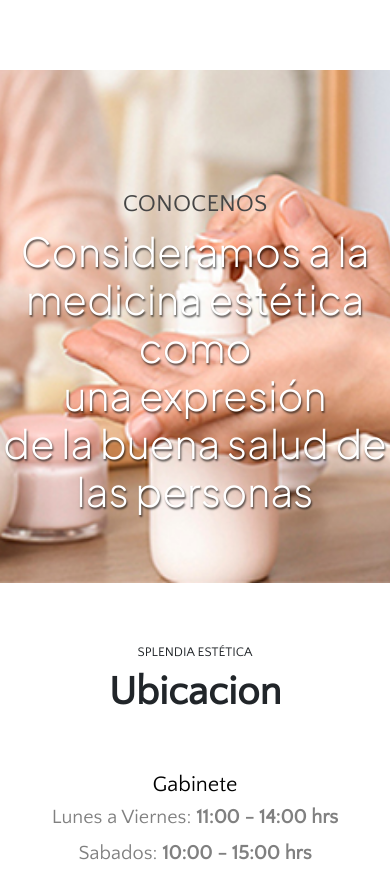
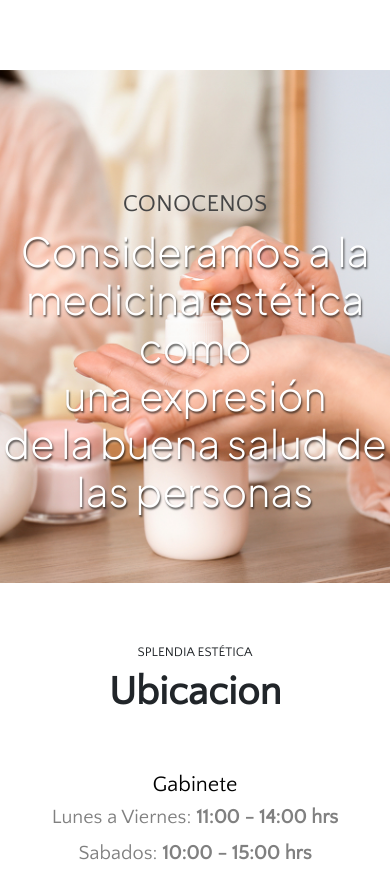
Before and after one commit to Faqqg/ProyectoCoder, a website: page index.html in a window 390 px wide. Shown: the part 1080-1950 px from the top of the page. Drawn offline with nearby package versions, Linux system fonts and the light colour scheme.

Commit message:
nuevaimagendefondo

```diff
--- a/scss/main.scss
+++ b/scss/main.scss
@@ -706,7 +706,7 @@ main {
     }
 
     .conocenos {
-        background-image: url('../imagenes/fondoresponsivee2.jpg');
+        background-image: url('../imagenes/imagenestetica2.jpg');
         max-height: 100%;
         padding: 60px 0;
         background-attachment: none;
```
Also changed, not shown: css/main.css, imagenes/imagenestetica2.jpg (added).
